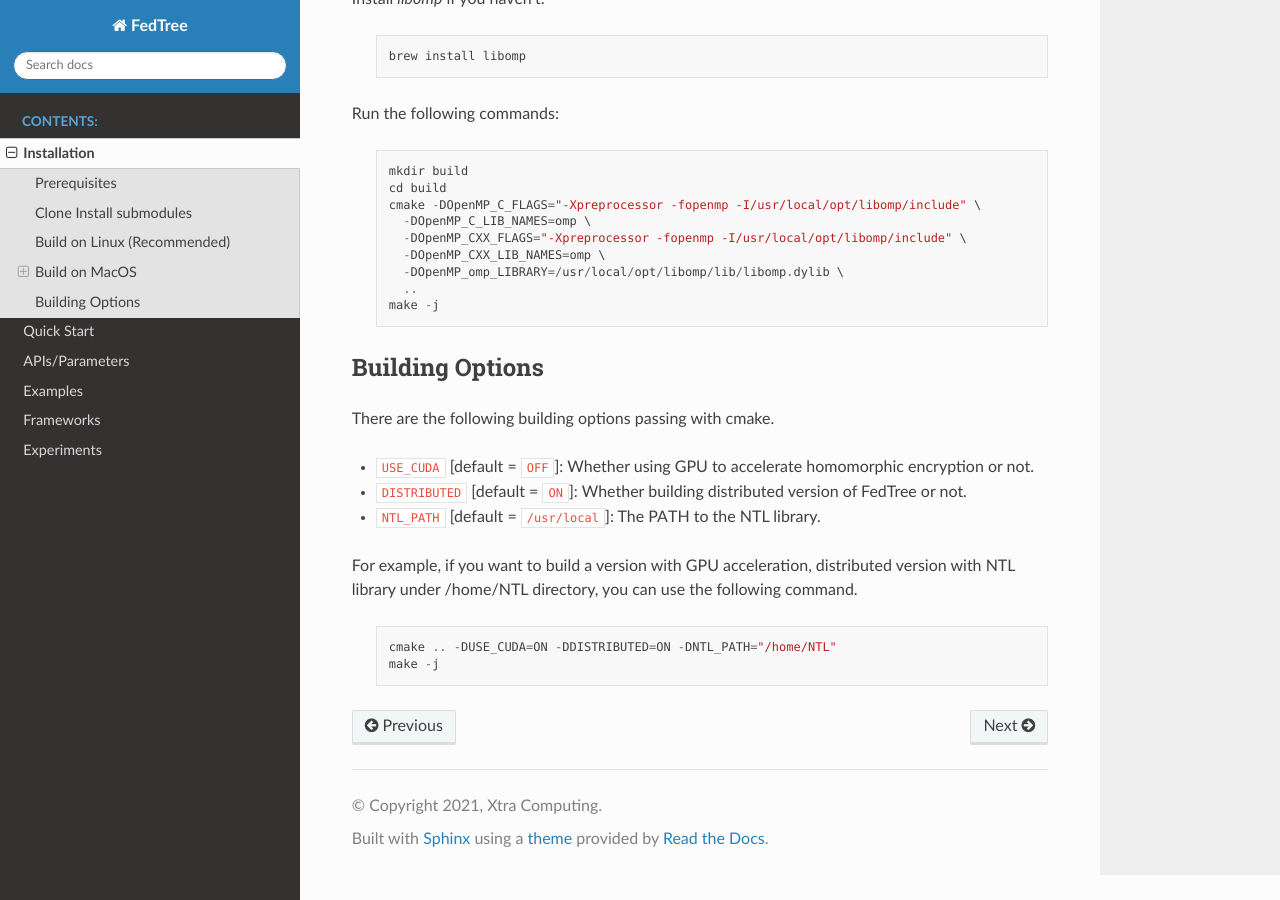
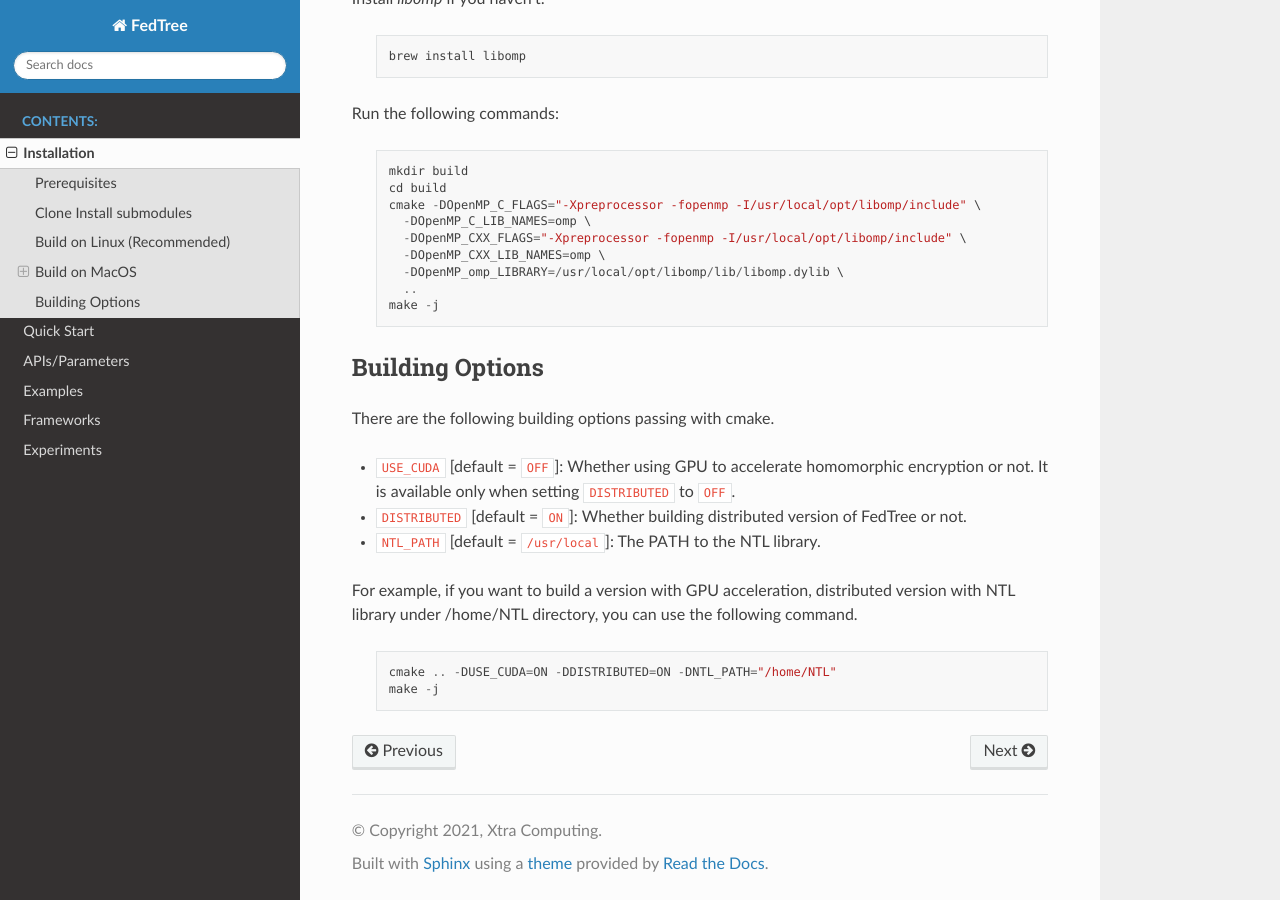
Before and after one commit to Xtra-Computing/FedTree, a Sphinx documentation site: the page built from docs/source/Installation.rst, in a window 1280 px wide and 900 px high, scrolled down 1743 px. Built offline with Sphinx 7.4.7 and the Read the Docs theme 2.0.0, drawn with Linux system fonts in a browser that asks for light colours.

Commit message:
update docs

```diff
--- a/docs/source/Installation.rst
+++ b/docs/source/Installation.rst
@@ -106,7 +106,7 @@ Building Options
 ~~~~~~~~~~~~~~~~
 There are the following building options passing with cmake.
 
-* ``USE_CUDA`` [default = ``OFF``]: Whether using GPU to accelerate homomorphic encryption or not.
+* ``USE_CUDA`` [default = ``OFF``]: Whether using GPU to accelerate homomorphic encryption or not. It is available only when setting ``DISTRIBUTED`` to ``OFF``.
 
 * ``DISTRIBUTED`` [default = ``ON``]: Whether building distributed version of FedTree or not.
 
```
